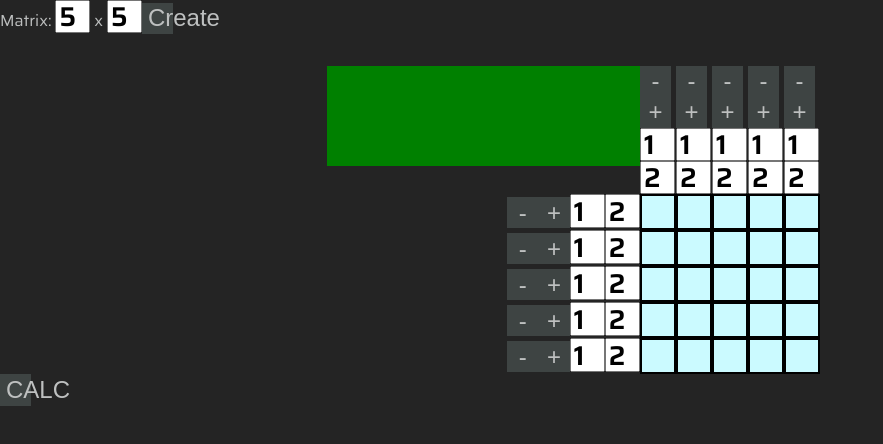
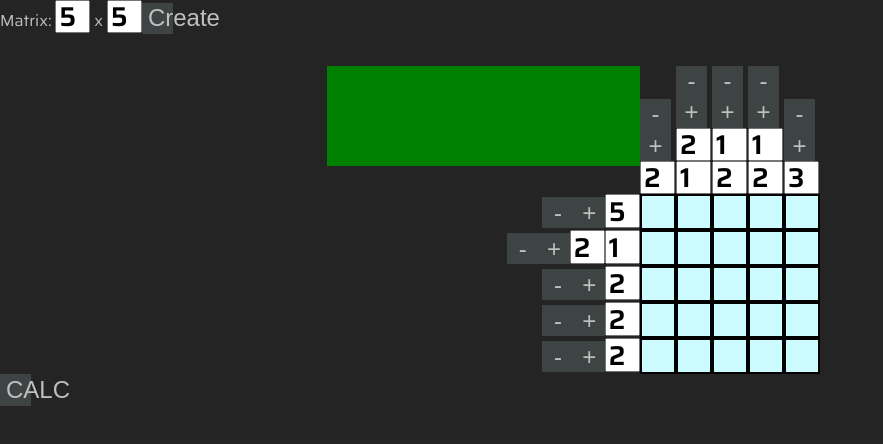
Before and after one commit to hemmoleg/PicrossSolver, an Angular app: page / in a window 1280 px wide. Both pictures are taken after a click on the button "Create". Shown: the top 444 px of the page, without its empty margins (0-883 px from the left). Built offline with nearby package versions, Linux system fonts and the light colour scheme.

Commit message:
added column conversion code / started meta calc with first iteration over rows and then columns

```diff
--- a/src/app/app.component.ts
+++ b/src/app/app.component.ts
@@ -1,6 +1,8 @@
-import { Component, OnInit } from '@angular/core';
+import { Component, OnInit, ViewChildren, QueryList } from '@angular/core';
 import { CellData, CellStatus } from '../cellData';
 import { BlockPlacmentResult } from '../blockPlacementResult';
+import { RowData } from '../rowData';
+import { CollumnRowInputComponent } from './collumn-row-input/collumn-row-input.component';
 
 @Component({
   selector: 'app-root',
@@ -42,20 +44,22 @@ import { BlockPlacmentResult } from '../blockPlacementResult';
         </div> -->
 
         <div style="text-align: center">
-            <div id="flex">
+            <div *ngIf="rowDatas.length > 0" id="flex">
                 <div id="topLeftDiv" class="flexChild">
                 </div>
                 <div id="topRightDiv" class="flexChild">
-                    <column-input *ngFor="let item of rowDatas[0]"
-                        [isColumn]="true">
-                    </column-input>
+                    <column-row-input #columnInput
+                        *ngFor="let item of rowDatas[0].cellData; let i = index;"
+                        [isColumn]="true"
+                        [index]="i">
+                    </column-row-input>
                 </div>
                 <div id="botLeftDiv" class="flexChild">
-                    <div *ngFor="let item of rowDatas">
-                        <column-input
-                            [isColumn]="false">
-                        </column-input>
-                        <br>
+                    <div *ngFor="let item of rowDatas; let i = index;">
+                        <column-row-input #rowInput
+                            [isColumn]="false"
+                            [index]="i">
+                        </column-row-input>
                     </div>
                 </div>
                 <div class="flexChild">
@@ -66,12 +70,11 @@ import { BlockPlacmentResult } from '../blockPlacementResult';
             </div>
         </div>
 
-        <button>CALC</button>
+        <button (click)="metaCalc()">CALC</button>
 
         <row *ngFor="let row of displayRows"
             [rowData]="row"
-            [editable]="false"
-            [similarities]="similarities">
+            [editable]=false>
         </row>
   `
 })
@@ -79,35 +82,70 @@ export class AppComponent implements OnInit{
 
     matrixX: number;
     matrixY: number;
-    rowDatas: CellData[][] = [];
-    displayRows: CellData[][] = [];
-    similarities: number[] = [];
+    rowDatas: RowData[] = [];
+    //displayRows: CellData[][] = [];
+    displayRows: RowData[] = [];
+    //similarities: number[] = [];
+
+    @ViewChildren('columnInput') columnInputs: QueryList<CollumnRowInputComponent>;
+    @ViewChildren('rowInput') rowInputs: QueryList<CollumnRowInputComponent>;
 
     ngOnInit()
     {
-        this.matrixX = 5;
-        this.matrixY = 5;
-
-        // test
-        // for(let i = 0; i < 5; i++)
-        //     this.rowData.push(new CellData());
+        let cs: CellStatus;
+        console.log(cs == null);
     }
 
     btnCreateClicked(dimensions: number[])
     {
-        this.rowDatas = Array.apply(null, Array(dimensions[1])).map(
-            (value, i1) => Array[i1] = Array.apply(null, Array(dimensions[1])).map(
-                (value, i2) => Array[i2] = new CellData()
-            )
+        // this.rowDatas = Array.apply(null, Array(dimensions[1])).map(
+        //     (value, i1) => Array[i1] = Array.apply(null, Array(dimensions[1])).map(
+        //         (value, i2) => Array[i2] = new CellData()
+        //     )
+        // );
+
+        // Array.apply(null, Array(dimensions[1])).map((value, i2) => Array[i2] = new CellData())
+
+        this.matrixX = dimensions[0];
+        this.matrixY = dimensions[1];
+        this.rowDatas = Array.apply(null, Array(dimensions[0])).map(
+            (value, i1) => Array[i1] = new RowData(Array.apply(null, Array(dimensions[1])).map((value, i2) => Array[i2] = new CellData()))
         );
+
+        console.log(this.rowDatas);
 
         //TODO create columnDatas here
     }
 
-    calc(blocks: number[], rowData: CellData[])
+    metaCalc()
     {
-        this.displayRows = [];
+        this.columnInputs.forEach(i => console.log(i.numbers));
+        this.rowInputs.forEach(i => console.log(i.numbers));
 
+        //first rows 0 -> 4
+        for(let i = 0; i < this.rowInputs.length; i++)
+        {
+            const similiarities = this.calc(this.rowInputs.toArray()[i].numbers, this.rowDatas[i].cellData);
+            const rowData = new RowData(similiarities);//this.similiaritiesToRowData(similiarities);
+            this.displayRows.push(rowData);
+        }
+
+        //next columns 0 -> 4
+        const columns = this.displayRowsToColumns();
+        const columnDatas: RowData[] = [];
+        for(let i = 0; i < columns.length; i++)
+        {
+            const similiarities = this.calc(this.columnInputs.toArray()[i].numbers, columns[i].cellData);
+            //columnDatas.push( this.similiaritiesToRowData(similiarities) );
+            columnDatas.push( new RowData(similiarities) );
+        }
+        const rowDatas = this.columnDatasToRowData(columnDatas);
+        this.displayRows = this.displayRows.concat(rowDatas);
+
+    }
+
+    calc(blocks: number[], rowData: CellData[]): CellData[]
+    {
         blocks = blocks.filter(val => val > 0);
 
         let results: BlockPlacmentResult[] = [new BlockPlacmentResult(rowData, 0)];
@@ -118,11 +156,26 @@ export class AppComponent implements OnInit{
         results = results.filter(result => result.numCellsFilled == numCellsRequired);
         results = results.filter(result => this.checkAllBlocksSeperatedByCrosses(result, blocks));
 
-        results.forEach(result => this.displayRows.push(result.testRow));
-        //results.forEach(res => this.displayRows.push(this.fillEmptyTilesWithCrosses(res.testRow)));
+        if(results.length == 0)
+        {
+            console.error('No results found for blocks', blocks, 'and rowData', rowData);
+            return;
+        }
 
-        this.similarities = this.findSimilarities(results);
-        console.log(this.similarities);
+        const similarities = this.findSimilarities(results);
+        console.log('similiarities', similarities);
+        return similarities;
+    }
+
+    similiaritiesToRowData(similarities: number[]): RowData
+    {
+        //TODO find switch between matrixX and matrixY for RowData constructor argument
+        if(similarities.length > 0)
+            return new RowData(null, similarities, this.matrixX);
+        else
+            return new RowData(Array.apply(null, Array(this.matrixX)).map((value, i2) => Array[i2] = new CellData()));
+
+        //TODO add result when blocks is empty or only includes 0's
     }
 
     findPositionsForBlock(blocks: number[], blockIndex: number, resultsBefore: BlockPlacmentResult[])
@@ -289,35 +342,90 @@ export class AppComponent implements OnInit{
         return true;
     }
 
-    findSimilarities(results: BlockPlacmentResult[]): number[]
+    findSimilarities(results: BlockPlacmentResult[]): CellData[]
     {
-        const similarities: number[] = [];
+        const similarities: CellData[] = [];
+
+        // if(results.length == 1)
+        // {
+        //     results[0].testRow.forEach((value, i) => {
+        //         if(value.status == CellStatus.filled)
+        //             similarities.push(i);
+        //     });
+        //     return similarities;
+        // }
+
         for(let i = 0; i < results[0].testRow.length; i++)
         {
-            if(results[0].testRow[i].isHard)
-                continue;
-
-            let same = true;
-
-            results.forEach(result1 => {
-                if(!same)
-                {
-                    return;
-                }
-                results.forEach(result2 => {
-                    if(result1.testRow[i].status != result2.testRow[i].status)
-                    {
-                        same = false;
-                        return;
-                    }
-                })
-            })
-
-            if(same)
-                similarities.push(i);
+            let cellStatus: CellStatus;
+            results.forEach(result => {
+                if(cellStatus == null)
+                    cellStatus = result.testRow[i].status;
+                else if(cellStatus != result.testRow[i].status)
+                    cellStatus = CellStatus.empty;
+            });
+            const cd = new CellData();
+            cd.status = cellStatus;
+            cd.isHard = cellStatus != CellStatus.empty;
+            similarities.push(cd);
         }
 
+        // for(let i = 0; i < results[0].testRow.length; i++)
+        // {
+        //     // if(results[0].testRow[i].isHard)
+        //     //     continue;
+
+        //     let same = true;
+
+        //     results.forEach(result1 => {
+        //         if(!same)
+        //         {
+        //             return;
+        //         }
+        //         results.forEach(result2 => {
+        //             if(result1.testRow[i].status != result2.testRow[i].status)
+        //             {
+        //                 same = false;
+        //                 return;
+        //             }
+        //         })
+        //     })
+
+        //     if(same)
+        //         similarities.push(i);
+        // }
+
         return similarities;
+    }
+
+    displayRowsToColumns(): RowData[]
+    {
+        const columns: RowData[] = [];
+        for(let i = 0; i < this.matrixX; i++)
+        {
+            columns.push(new RowData());
+            for(let j = 0; j < this.matrixY; j++)
+            {
+                columns[columns.length - 1].cellData[j] = this.displayRows[j].cellData[i];
+            }
+        }
+        console.log('resultsToColumns', columns);
+        return columns;
+    }
+
+    columnDatasToRowData(columnDatas: RowData[]): RowData[]
+    {
+        const rows: RowData[] = [];
+        for(let i = 0; i < this.matrixX; i++)
+        {
+            rows.push(new RowData());
+            for(let j = 0; j < this.matrixY; j++)
+            {
+                rows[rows.length - 1].cellData[j] = columnDatas[j].cellData[i];
+            }
+        }
+        console.log('resultsToColumns', rows);
+        return rows;
     }
 
     fillEmptyTilesWithCrosses(rowData: CellData[]): CellData[]
--- a/src/app/app.module.ts
+++ b/src/app/app.module.ts
@@ -6,7 +6,7 @@ import { AppComponent } from './app.component';
 import { Cell } from './cell/cell.component';
 import { Row } from './row/row.component';
 import { MatrixInputComponent } from './matrix-input/matrix-input.component';
-import { CollumnInputComponent } from './collumn-input/collumn-input.component';
+import { CollumnRowInputComponent } from './collumn-row-input/collumn-row-input.component';
 import { MatrixComponent } from './matrix/matrix.component';
 
 @NgModule({
@@ -15,7 +15,7 @@ import { MatrixComponent } from './matrix/matrix.component';
       Cell,
       Row,
       MatrixInputComponent,
-      CollumnInputComponent,
+      CollumnRowInputComponent,
       MatrixComponent,
    ],
    imports: [
--- a/src/app/cell/cell.component.ts
+++ b/src/app/cell/cell.component.ts
@@ -18,7 +18,6 @@ import {CellData, CellStatus} from '../../cellData';
 export class Cell{
 
   @Input() cellData: CellData;
-  @Input() editable: boolean;
   @Input() similiar: boolean;
 
   cellStatus = CellStatus;
--- a/src/app/collumn-input/collumn-input.component.ts
+++ /dev/null
@@ -1,54 +0,0 @@
-import { Component, OnInit, Input } from '@angular/core';
-
-@Component({
-  selector: 'column-input',
-  styleUrls: ['./collumn-input.component.scss'],
-  template: `
-    <div id="columnControls"
-        [class.column]="isColumn"
-        [class.row]="!isColumn">
-        <button (click)="onBtnMinusNumbersClicked()">-</button>
-        <button (click)="onBtnPlusNumbersClicked()">+</button>
-        <input *ngFor="let number of numbers; let i = index; trackBy: trackByIndex;" value={{numbers[i]}}
-            (keyup)="onKeyUp($event, i)"
-            (contextmenu)="onInputRightClick(i)">
-    </div>
-  `
-})
-export class CollumnInputComponent{
-
-    numbers: number[] = [1, 2];
-    @Input() matrixY: number;
-    @Input() isColumn: boolean;
-
-    constructor() { }
-
-    onBtnPlusNumbersClicked()
-    {
-        this.numbers.push(0);
-    }
-
-    onBtnMinusNumbersClicked()
-    {
-        this.numbers.pop();
-    }
-
-    onInputRightClick(clickedIndex: number)
-    {
-        // this.numbers.splice(clickedIndex, 1);
-        // console.log('numbers:', this.numbers, clickedIndex);
-        // return false;
-    }
-
-    onKeyUp(event: any, index: number)
-    {
-        // this.numbers[index]=parseInt(event.target.value);
-        // if(isNaN(this.numbers[index]))
-        //     this.numbers[index] = 0;
-        // console.log(this.numbers, event);
-    }
-
-    trackByIndex(index: number, obj: any): any {
-        return index;
-    }
-}
--- /dev/null
+++ b/src/app/collumn-row-input/collumn-row-input.component.ts
@@ -0,0 +1,76 @@
+import { Component, OnInit, Input } from '@angular/core';
+
+@Component({
+  selector: 'column-row-input',
+  styleUrls: ['./collumn-row-input.component.scss'],
+  template: `
+    <div id="columnControls"
+        [class.column]="isColumn"
+        [class.row]="!isColumn">
+        <button (click)="onBtnMinusNumbersClicked()">-</button>
+        <button (click)="onBtnPlusNumbersClicked()">+</button>
+        <input *ngFor="let number of numbers; let i = index; trackBy: trackByIndex;" value={{numbers[i]}}
+            (keyup)="onKeyUp($event, i)"
+            (contextmenu)="onInputRightClick(i)">
+    </div>
+  `
+})
+export class CollumnRowInputComponent implements OnInit{
+
+    numbers: number[] = [1, 2];
+    @Input() isColumn: boolean;
+    @Input() index: number;
+
+    constructor() { }
+    ngOnInit(): void {
+        if(this.isColumn)
+        {
+            switch (this.index){
+                case 0: this.numbers = [2]; break;
+                case 1: this.numbers = [2,1]; break;
+                case 2: this.numbers = [1,2]; break;
+                case 3: this.numbers = [1,2]; break;
+                case 4: this.numbers = [3]; break;
+            }
+        }
+        else
+        {
+            switch (this.index){
+                case 0: this.numbers = [5]; break;
+                case 1: this.numbers = [2,1]; break;
+                case 2: this.numbers = [2]; break;
+                case 3: this.numbers = [2]; break;
+                case 4: this.numbers = [2]; break;
+            }
+        }
+    }
+
+    onBtnPlusNumbersClicked()
+    {
+        this.numbers.push(0);
+    }
+
+    onBtnMinusNumbersClicked()
+    {
+        this.numbers.pop();
+    }
+
+    onInputRightClick(clickedIndex: number)
+    {
+        this.numbers.splice(clickedIndex, 1);
+        console.log('numbers:', this.numbers, clickedIndex);
+        return false;
+    }
+
+    onKeyUp(event: any, index: number)
+    {
+        this.numbers[index]=parseInt(event.target.value);
+        if(isNaN(this.numbers[index]))
+            this.numbers[index] = 0;
+        console.log(this.numbers, event);
+    }
+
+    trackByIndex(index: number, obj: any): any {
+        return index;
+    }
+}
--- /dev/null
+++ b/src/rowData.ts
@@ -0,0 +1,20 @@
+import { CellData, CellStatus } from './cellData';
+
+export class RowData{
+
+    constructor(public cellData ?: CellData[], similiarities?: number[], length?: number){
+        if(!cellData)
+            this.cellData = new Array();
+
+        if(similiarities)
+            for(let i = 0; i < length; i++)
+            {
+                this.cellData.push(new CellData());
+                if(similiarities.includes(i))
+                {
+                    this.cellData[i].status = CellStatus.filled;
+                    this.cellData[i].isHard = true;
+                }
+            }
+    }
+}
```
Also changed, not shown: src/app/row/row.component.ts (+15 -13 lines), src/app/collumn-row-input/collumn-row-input.component.scss (renamed from src/app/collumn-input/collumn-input.component.scss), src/blockPlacementResult.ts (line endings or trailing spaces), 1 other file (tests, documents, lock files or other folders).
